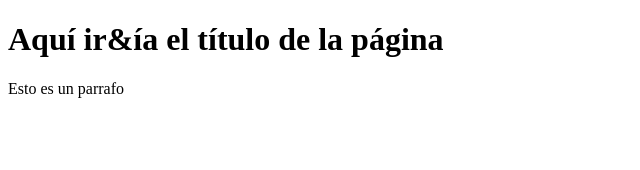
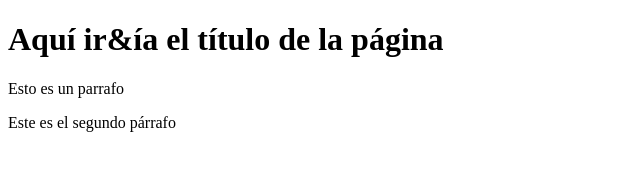
Before and after one commit to majo-gm/PROYECTO-WEB-EMPRESA-C, a plain HTML site: page index.html in a window 1280 px wide. Shown: the whole page, without its empty margins (0-640 px from the left). Drawn offline with Linux system fonts and the light colour scheme.

Commit message:
Cambio desde VSC

```diff
--- a/index.html
+++ b/index.html
@@ -8,5 +8,6 @@
 <body>
     <h1>Aqu&iacute; ir&ía el t&iacute;tulo de la p&aacute;gina</h1>
     <p>Esto es un parrafo</p>
+    <p>Este es el segundo p&aacute;rrafo</p>
 </body>
 </html>
```
